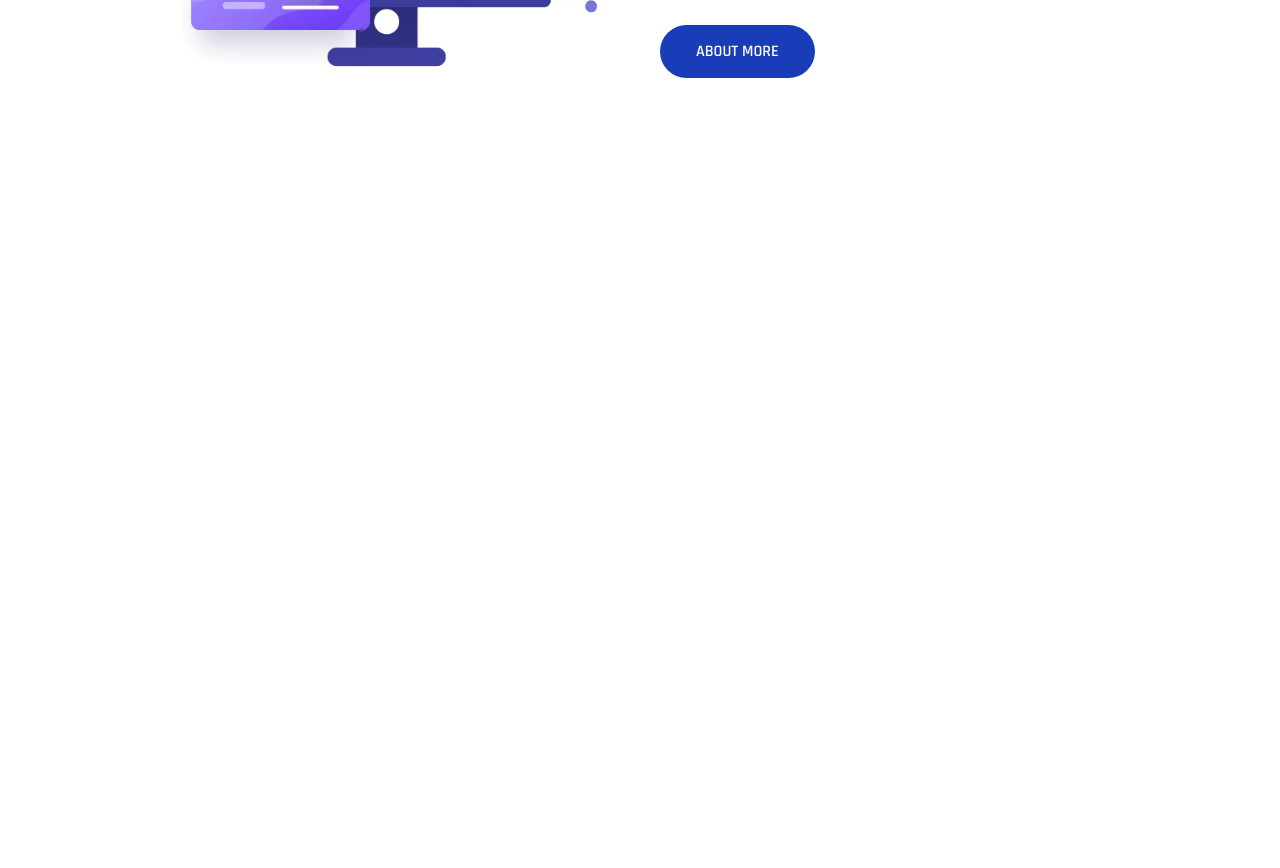
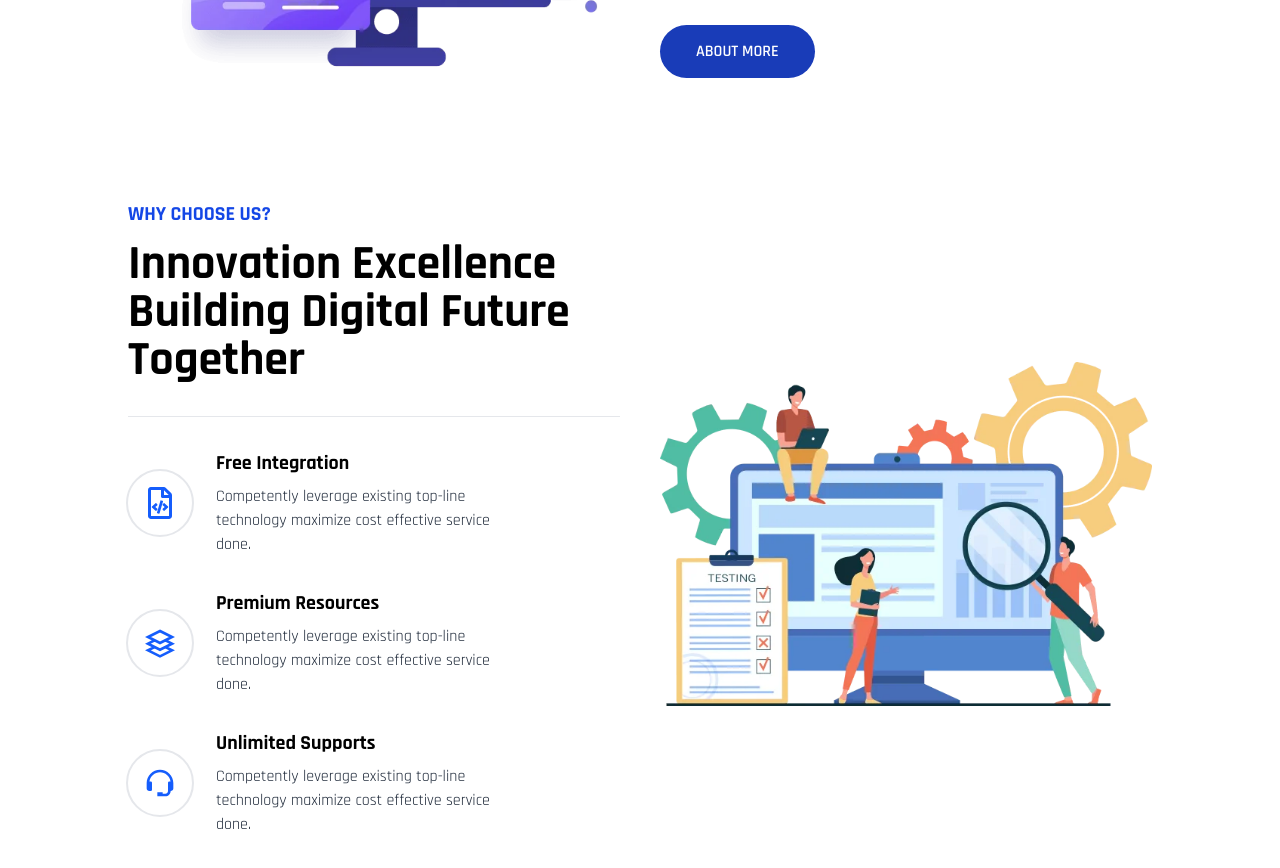
Before and after one commit to youssefatshan/CyberMoon, a Next.js app: page / in a window 1280 px wide. Shown: the part 2300-3168 px from the top of the page. Before the commit the page ends 2436 px from the top, so only its background shows below. Built offline with nearby package versions, Linux system fonts and the light colour scheme.

Commit message:
WhyChoose section added

```diff
--- a/app/components/Home/Home.tsx
+++ b/app/components/Home/Home.tsx
@@ -2,6 +2,7 @@
 import Hero from './Hero/Hero'
 import Services from './Services/Services'
 import About from './About/About'
+import WhyChoose from '../WhyChoose/WhyChoose'
 
 const Home = () => {
   return (
@@ -9,6 +10,7 @@
       <Hero />
       <Services />
       <About />
+      <WhyChoose />
     </div>
   )
 }
--- /dev/null
+++ b/app/components/WhyChoose/WhyChoose.tsx
@@ -0,0 +1,70 @@
+import Image from 'next/image'
+import React from 'react'
+import { BiSupport } from 'react-icons/bi'
+import { FaRegFileCode } from 'react-icons/fa'
+import { GrResources } from 'react-icons/gr'
+
+const WhyChoose = () => {
+  return (
+    <div className='pt-16 pb-16'>
+        <div className='w-[80%] mx-auto grid grid-cols-1 lg:grid-cols-2 gap-10 items-center'>
+            {/* Text Content */}
+            <div>
+                {/* Subheading */}
+                <p className='text-sm sm:text-base md:text-xl font-bold text-blue-700 dark:text-pink-500 uppercase'>
+                    Why Choose Us?
+                </p>
+                {/* Heading */}
+                <h1 className='text-2xl md:text-3xl lg:text-5xl mt-3 font-bold leading-[1.8rem] md:leading-[3rem]'>
+                    Innovation Excellence Building Digital Future Together
+                </h1>
+                {/* Line */}
+                <div className='mt-8 mb-8 w-full h-[1px] bg-gray-200 dark:bg-gray-700'></div>
+                {/* List type feature */}
+                {/* 1st item */}
+                <div className='sm:flex space-y-3 sm:space-y-0 items-center gap-6 mt-8 mb-8'>
+                    <div className='flex items-center w-16 h-16 outline-2 outline-gray-200 dark:outline-gray-700 rounded-full flex-col justify-center'>
+                        <FaRegFileCode className='w-8 h-8 text-blue-600'/>
+                    </div>
+                    <div className='flex-1'>
+                        <h1 className='text-xl font-bold'>Free Integration</h1>
+                        <p className='mt-2 text-gray-800 dark:text-gray-300 w-[70%]'>
+                            Competently leverage existing top-line technology maximize cost effective service done.
+                        </p>
+                    </div>
+                </div>
+                {/* 2nd item */}
+                <div className='sm:flex space-y-3 sm:space-y-0 items-center gap-6 mt-8 mb-8'>
+                    <div className='flex items-center w-16 h-16 outline-2 outline-gray-200 dark:outline-gray-700 rounded-full flex-col justify-center'>
+                        <GrResources className='w-8 h-8 text-blue-600'/>
+                    </div>
+                    <div className='flex-1'>
+                        <h1 className='text-xl font-bold'>Premium Resources</h1>
+                        <p className='mt-2 text-gray-800 dark:text-gray-300 w-[70%]'>
+                            Competently leverage existing top-line technology maximize cost effective service done.
+                        </p>
+                    </div>
+                </div>
+                {/* 3rd item */}
+                <div className='sm:flex space-y-3 sm:space-y-0 items-center gap-6 mt-8 mb-8'>
+                    <div className='flex items-center w-16 h-16 outline-2 outline-gray-200 dark:outline-gray-700 rounded-full flex-col justify-center'>
+                        <BiSupport className='w-8 h-8 text-blue-600'/>
+                    </div>
+                    <div className='flex-1'>
+                        <h1 className='text-xl font-bold'>Unlimited Supports</h1>
+                        <p className='mt-2 text-gray-800 dark:text-gray-300 w-[70%]'>
+                            Competently leverage existing top-line technology maximize cost effective service done.
+                        </p>
+                    </div>
+                </div>
+            </div>
+            {/* Image Content */}
+            <div>
+                <Image src="/assets/images/wc.png" alt="whychoose" width={800} height={800}/>
+            </div>
+        </div>
+    </div>
+  )
+}
+
+export default WhyChoose
```
